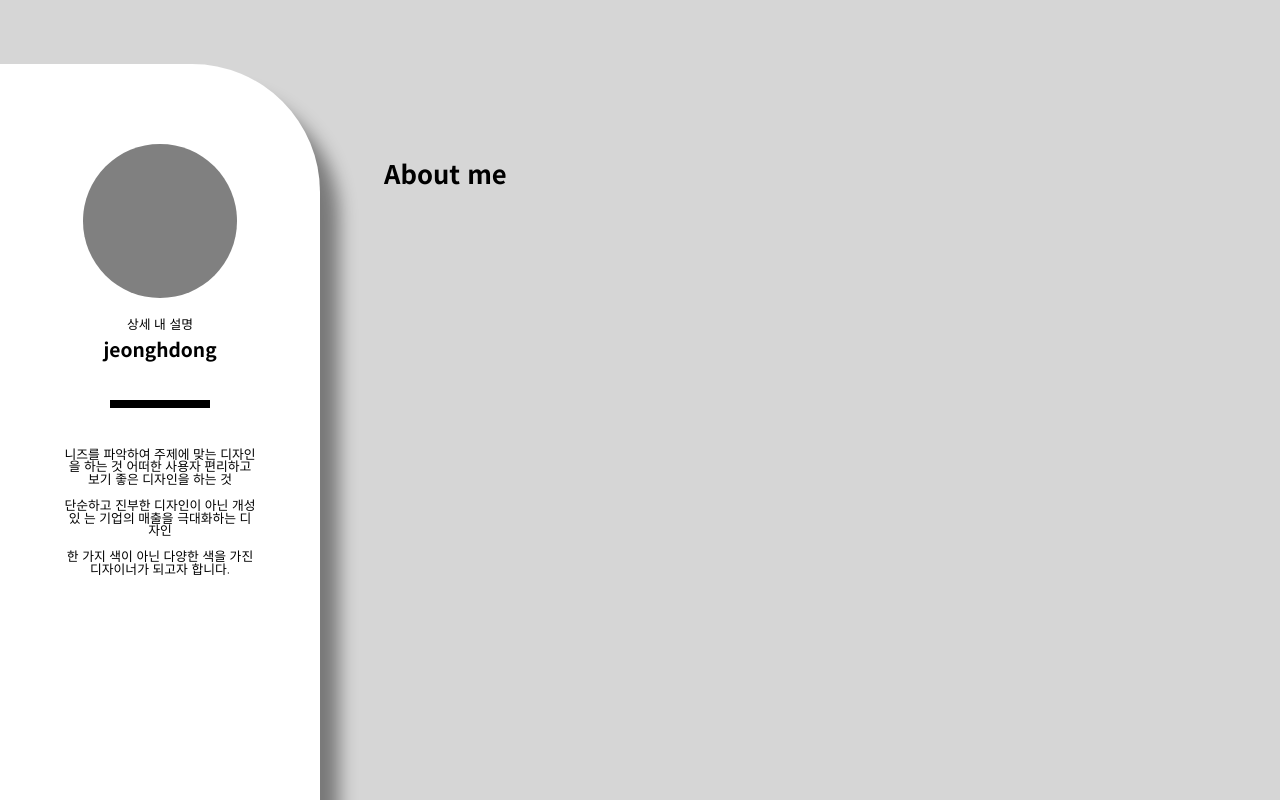
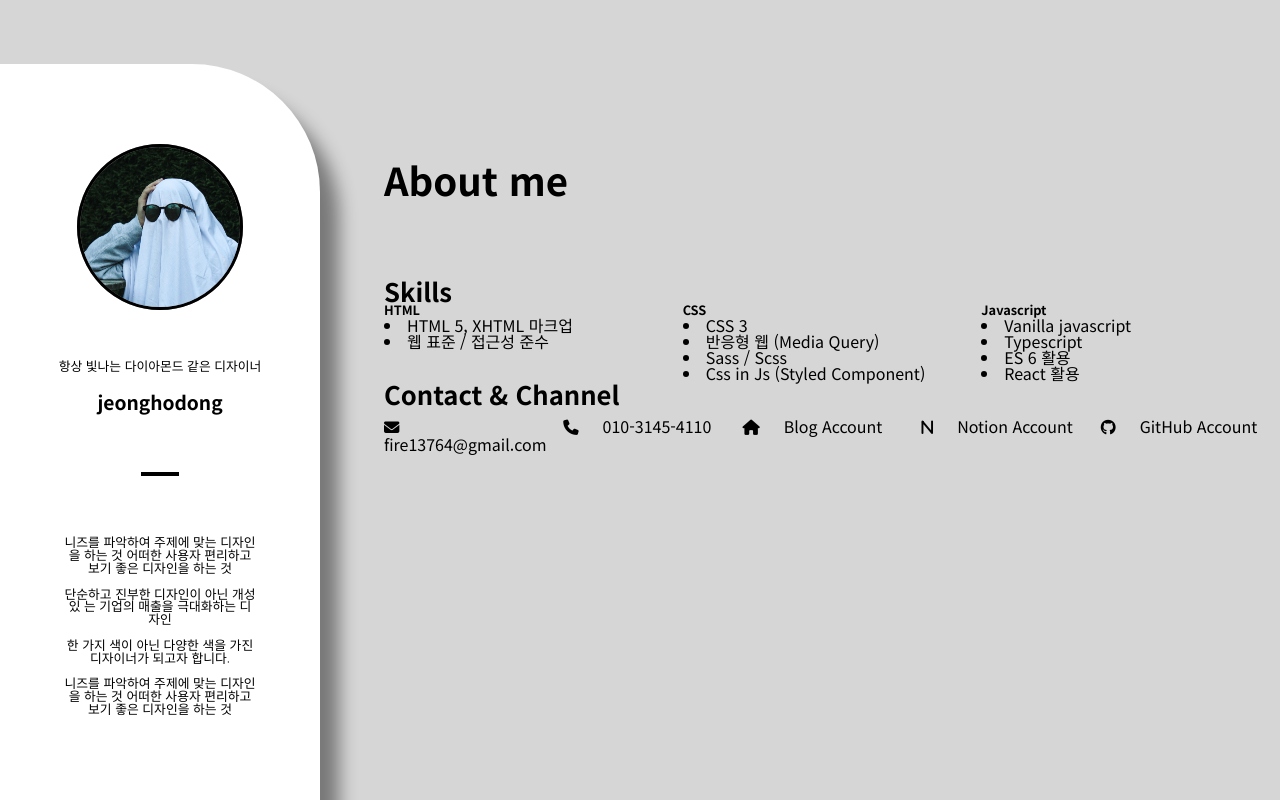
Before and after one commit to jeonghodong/react_portfolio_site, a JavaScript app: page / in a window 1280 px wide. Shown: the part 800-1600 px from the top of the page. Built offline with nearby package versions, Linux system fonts and the light colour scheme.

Commit message:
Intro 부분 작업중 Title 부분 컴포넌트 생성해서 분리완료 about 섹션 완성시키기

```diff
--- a/src/Components/Intro.js
+++ b/src/Components/Intro.js
@@ -1,4 +1,6 @@
 import styled from "styled-components";
+import { SkillData, ContactData } from "../Data/IntroData";
+import TitleBox from "./TitleBox";
 
 const Wrap = styled.div`
   background-color: rgb(214, 214, 214);
@@ -7,7 +9,6 @@ const Wrap = styled.div`
   margin: 0 auto;
   display: flex;
 `;
-
 // left
 const Left = styled.div`
   width: 25%;
@@ -18,37 +19,7 @@ const Left = styled.div`
   box-shadow: 21px 25px 18px -2px rgba(0, 0, 0, 0.44);
   z-index: 1;
 `;
-const TitleBox = styled.h2`
-  font-size: 1vw;
-  display: flex;
-  flex-direction: column;
-  align-items: center;
-`;
-const Cover = styled.p`
-  padding: 20px 0 10px 0;
-`;
-const Name = styled.p`
-  font-size: 1.5vw;
-  font-weight: bold;
-`;
-const Account = styled.span`
-  text-align: center;
-  word-break: break-all;
-  width: 60%;
-  font-weight: 300;
-`;
-const Circle = styled.div`
-  background-color: gray;
-  width: 12vw;
-  height: 12vw;
-  border-radius: 50%;
-`;
-const Line = styled.div`
-  background-color: black;
-  width: 100px;
-  height: 8px;
-  margin: 40px 0 40px 0;
-`;
+
 // right
 const Right = styled.div`
   background-color: rgb(214, 214, 214);
@@ -56,31 +27,65 @@ const Right = styled.div`
   padding-top: 10rem;
 `;
 const About = styled.h2`
+  font-size: 3vw;
+  font-weight: bold;
+  margin-bottom: 5rem;
+`;
+const Skills = styled.h2`
   font-size: 2vw;
   font-weight: bold;
+`;
+const Icon = styled.span`
+  display: inline-block;
+  font-size: 1.2vw;
+  margin: 0.8rem 1.5rem 0 0;
+`;
+const SkillBox = styled.div`
+  display: grid;
+  grid-template-columns: 1fr 1fr 1fr;
+  & ul {
+    list-style: inside;
+  }
+`;
+const SkillName = styled.h2`
+  font-size: 1vw;
+  font-weight: bold;
+`;
+const ContactBox = styled.div`
+  display: grid;
+  grid-template-columns: 1fr 1fr 1fr 1fr 1fr;
 `;
 
 function Intro() {
   return (
     <Wrap>
       <Left>
-        <TitleBox>
-          <Circle> </Circle>
-          <Cover>상세 내 설명</Cover>
-          <Name>jeonghdong</Name>
-          <Line> </Line>
-          <Account>
-            니즈를 파악하여 주제에 맞는 디자인을 하는 것 어떠한 사용자 편리하고 보기 좋은 디자인을 하는 것
-            <br />
-            <br />
-            단순하고 진부한 디자인이 아닌 개성있 는 기업의 매출을 극대화하는 디자인
-            <br />
-            <br />한 가지 색이 아닌 다양한 색을 가진 디자이너가 되고자 합니다.
-          </Account>
-        </TitleBox>
+        <TitleBox />
       </Left>
       <Right>
         <About>About me</About>
+        <Skills>Skills</Skills>
+        <SkillBox>
+          {SkillData.map((v) => (
+            <div>
+              <SkillName>{v.name}</SkillName>
+              <ul>
+                {v.skills.map((v2) => (
+                  <li key={v2}>{v2}</li>
+                ))}
+              </ul>
+            </div>
+          ))}
+        </SkillBox>
+        <Skills>Contact & Channel</Skills>
+        <ContactBox>
+          {ContactData.map((v) => (
+            <div>
+              <Icon>{v.icon}</Icon>
+              <span>{v.value}</span>
+            </div>
+          ))}
+        </ContactBox>
       </Right>
     </Wrap>
   );
--- /dev/null
+++ b/src/Components/TitleBox.js
@@ -0,0 +1,66 @@
+import styled from "styled-components";
+
+const Wrap = styled.div`
+  font-size: 1vw;
+  display: flex;
+  flex-direction: column;
+  align-items: center;
+`;
+const Cover = styled.p`
+  padding: 50px 0 20px 0;
+`;
+const Name = styled.p`
+  font-size: 1.5vw;
+  font-weight: bold;
+`;
+const Account = styled.span`
+  text-align: center;
+  word-break: break-all;
+  width: 60%;
+  font-weight: 300;
+`;
+const Line = styled.div`
+  background-color: black;
+  width: 3vw;
+  height: 4px;
+  margin: 60px 0 60px 0;
+`;
+const Circle = styled.div`
+  background-color: gray;
+  width: 13vw;
+  height: 13vw;
+  border-radius: 50%;
+`;
+const ProfilImg = styled.img`
+  width: 100%;
+  height: 100%;
+  border-radius: 50%;
+  border: 3px solid black;
+`;
+
+function TitleBox() {
+  return (
+    <Wrap>
+      <Circle>
+        <ProfilImg src="img/ghost2.jpg" alt="profil_img" />
+      </Circle>
+      <Cover>항상 빛나는 다이아몬드 같은 디자이너</Cover>
+      <Name>jeonghodong</Name>
+      <Line> </Line>
+      <Account>
+        니즈를 파악하여 주제에 맞는 디자인을 하는 것 어떠한 사용자 편리하고 보기 좋은 디자인을 하는 것
+        <br />
+        <br />
+        단순하고 진부한 디자인이 아닌 개성있 는 기업의 매출을 극대화하는 디자인
+        <br />
+        <br />
+        한 가지 색이 아닌 다양한 색을 가진 디자이너가 되고자 합니다.
+        <br />
+        <br />
+        니즈를 파악하여 주제에 맞는 디자인을 하는 것 어떠한 사용자 편리하고 보기 좋은 디자인을 하는 것
+      </Account>
+    </Wrap>
+  );
+}
+
+export default TitleBox;
--- /dev/null
+++ b/src/Data/IntroData.js
@@ -0,0 +1,51 @@
+const SkillData = [
+  {
+    name: "HTML",
+    skills: ["HTML 5, XHTML 마크업", "웹 표준 / 접근성 준수"],
+  },
+  {
+    name: "CSS",
+    skills: ["CSS 3", "반응형 웹 (Media Query)", "Sass / Scss", "Css in Js (Styled Component)"],
+  },
+  {
+    name: "Javascript",
+    skills: ["Vanilla javascript", "Typescript", "ES 6 활용", "React 활용"],
+  },
+];
+
+const ContactData = [
+  {
+    icon: <i className="fa-solid fa-envelope"> </i>,
+    value: "fire13764@gmail.com",
+  },
+  {
+    icon: <i className="fa-solid fa-phone"> </i>,
+    value: "010-3145-4110",
+  },
+  {
+    icon: <i className="fa-solid fa-house"> </i>,
+    value: (
+      <a href="https://jeonghodong.tistory.com" target="_blank" rel="noreferrer">
+        Blog Account
+      </a>
+    ),
+  },
+  {
+    icon: <i className="fa-solid fa-n"> </i>,
+    value: (
+      <a href="https://www.notion.so/b8063fdda72e43d0b3c240ae82b5dc51" target="_blank" rel="noreferrer">
+        Notion Account
+      </a>
+    ),
+  },
+  {
+    icon: <i className="fa-brands fa-github"> </i>,
+    value: (
+      <a href="https://github.com/jeonghodong" target="_blank" rel="noreferrer">
+        GitHub Account
+      </a>
+    ),
+  },
+];
+
+export { SkillData, ContactData };
```
Also changed, not shown: public/img/ghost2.jpg (added).
